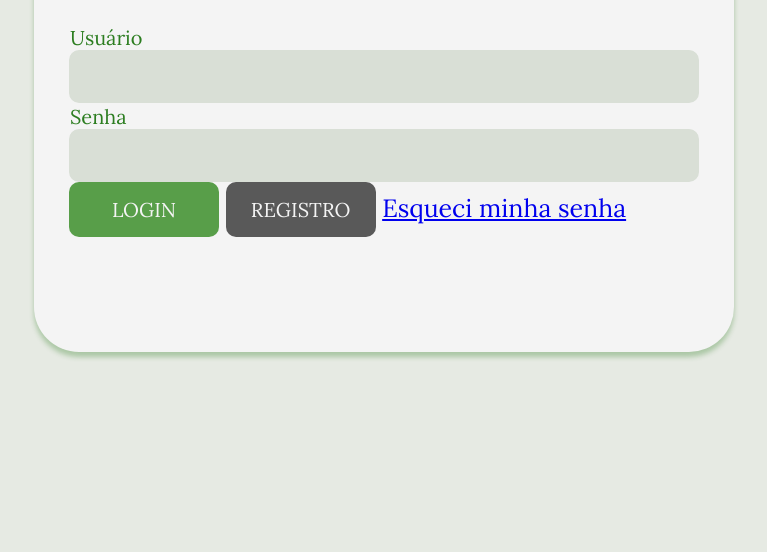
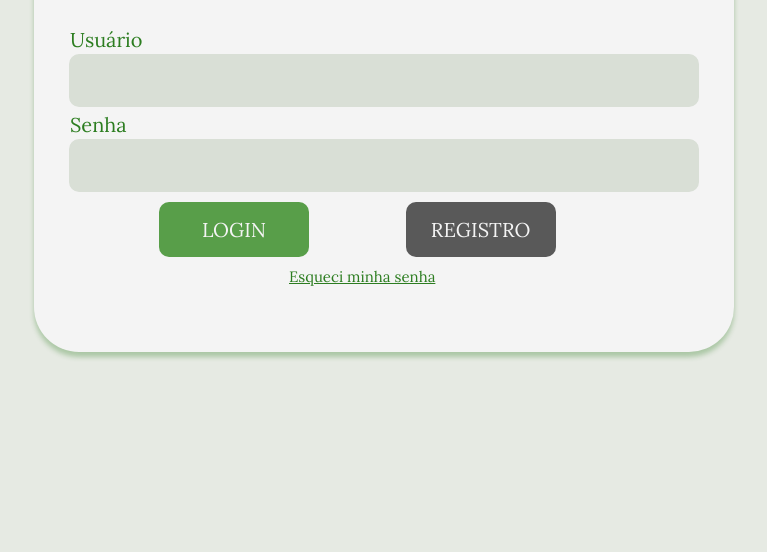
Before and after one commit to H1GTH/paineldelogin, a plain HTML site: page index.html in a window 1280 px wide. Shown: the part 248-800 px from the top of the page, without its empty margins (256-1023 px from the left). Drawn offline with Linux system fonts and the light colour scheme; a web font is replaced by a local one.

Commit message:
Update styles.css

```diff
--- a/styles.css
+++ b/styles.css
@@ -34,14 +34,15 @@ body {
     color: #2c7d20;
     font-weight: 500;
     font-size: 45px;
+    margin-top: 75px;
 
 }
 
 form {
 
     color: #2c7d20;
-    padding: 40px 50px;
-    /* display: flex; */
+    padding: 1px 50px;
+    align-items: center;
     font-size: 25px;
 
 
@@ -56,8 +57,8 @@ label {
     color: #2c7d20;
     font-weight: 100;
     font-size: 20px;
-    display: flex;
-    padding: 1px 1px 0px;
+    display: flexbox;
+    padding: 15px 1px;
 
 
 
@@ -71,11 +72,22 @@ button {
     width: 150px;
     font-weight: 100;
     border: none;
+    position: relative;
+    margin-top: 10px;
+    margin-left: 90px;
 
+}
+
+a {
+
+    color: #2c7d20;
+    font-size: 15px;
+    display: inline-flex;
+    position:relative;
+    padding-left: 220px;
 
 
 }
-
 
 #b-login {
 
@@ -83,6 +95,7 @@ button {
     background-color: #589e49;
     border-radius: 10px;
     font-size: 20px;
+
 
 
 
```
